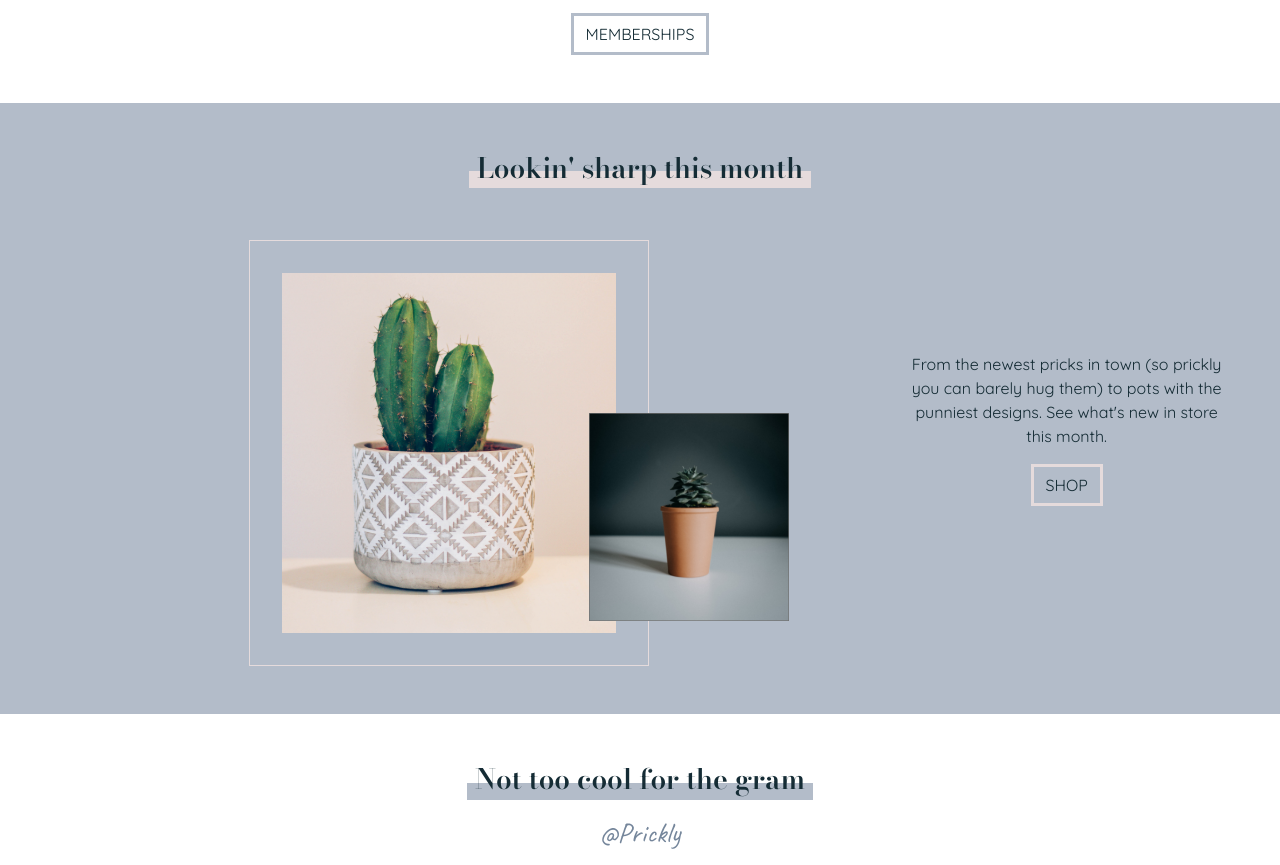
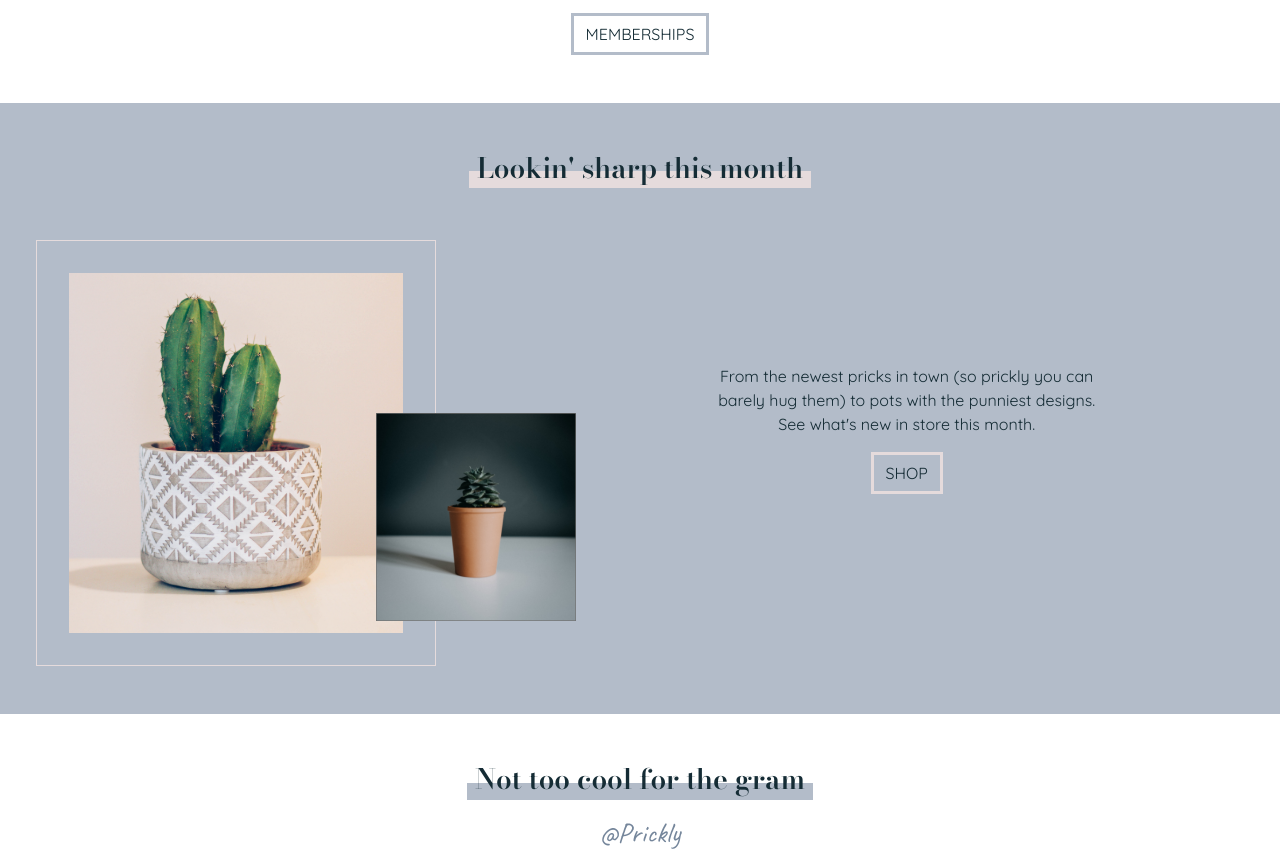
Before and after one commit to Code-Institute-Submissions/Prickly, a Django app: page / in a window 1280 px wide. Shown: the part 1563-2428 px from the top of the page. Run offline with Django 3.2, Linux system fonts and the light colour scheme; some libraries are stand-ins or nearby versions.

Commit message:
style: Centered `new-this-month` section

```diff
--- a/home/static/home/css/home.css
+++ b/home/static/home/css/home.css
@@ -73,6 +73,11 @@
     top: 4rem;
 }
 
+.new-this-month-txt p {
+    max-width: 400px;
+    margin: 0 auto;
+}
+
 .insta-pic-container {
     max-width: 600px;
     margin: 0 auto;
--- a/home/templates/home/index.html
+++ b/home/templates/home/index.html
@@ -56,15 +56,15 @@
     <div class="text-center clr-steel pb-5">
         <h3 class="font-heading heading-pink d-inline-block px-sm-2 pb-2 my-5">Lookin' sharp this month </h3>
         <div class="row w-100 m-0">
-            <div class="col-12 col-lg-8 p-0">
+            <div class="col-12 col-lg-6 p-0">
                 <div class="new-this-month">
                     <img src="{{ MEDIA_URL }}new-this-month1.png" alt="" class="new-this-month-img1">
                     <img src="{{ MEDIA_URL }}new-this-month2.png" alt=""  class="new-this-month-img2">
                 </div>
             </div>
-            <div class="col-12 col-lg-3 m-auto p-0">
+            <div class="col-12 col-lg-5 my-auto me-auto p-0 new-this-month-txt">
                 <p class="mt-5 px-3 px-sm-5 p-lg-0 mt-lg-auto">From the newest pricks in town (so prickly you can barely hug them) to pots with the punniest designs. See what's new in store this month.</p>
-                <div class="my-3 mt-md-3 mb-md-5">
+                <div class="my-3 mt-md-3 mb-md-5 text-center">
                     <a href="{% url 'products' %}" class="button button-pink text-uppercase">Shop</a>
                 </div>
             </div>
```
